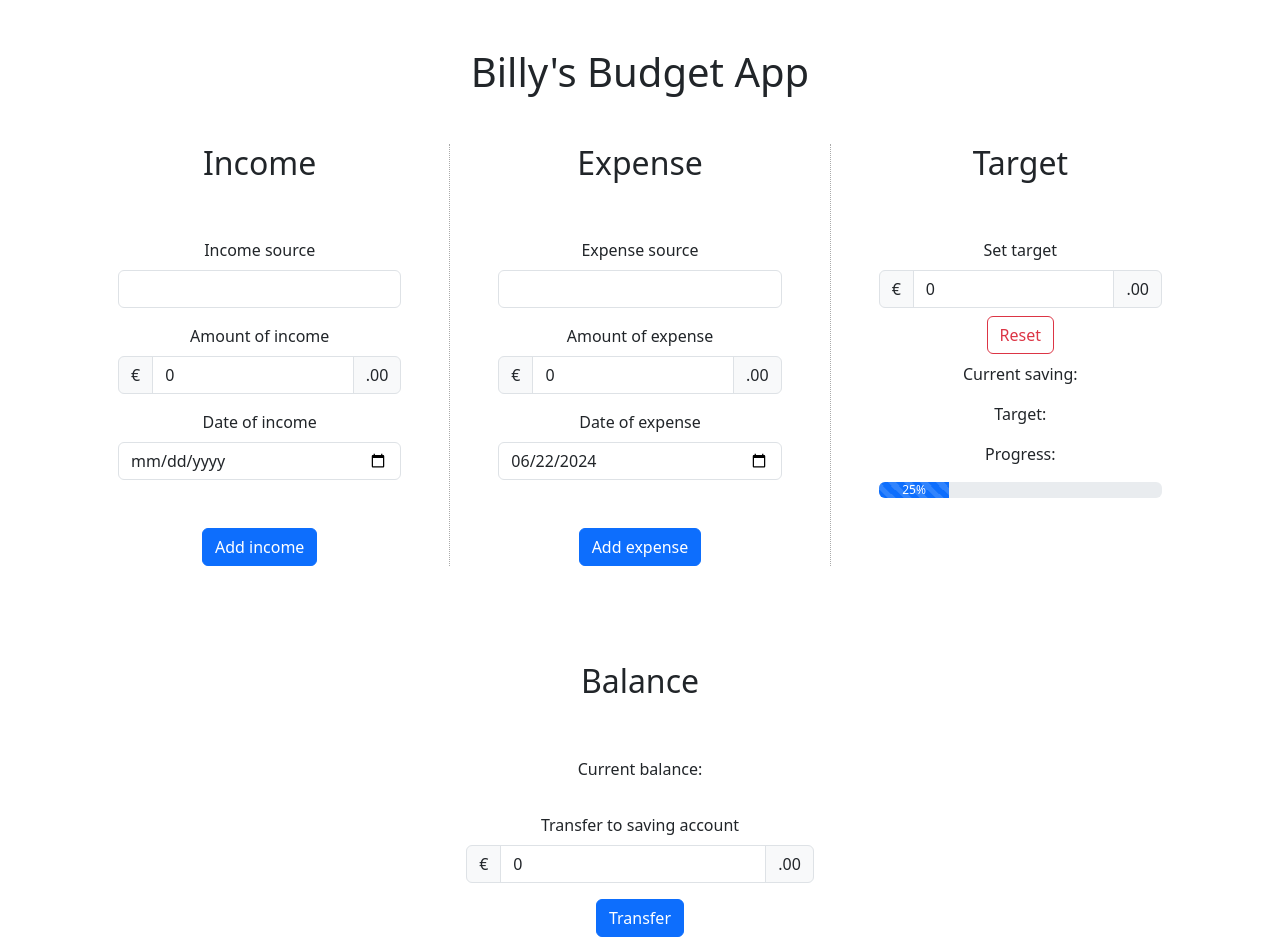
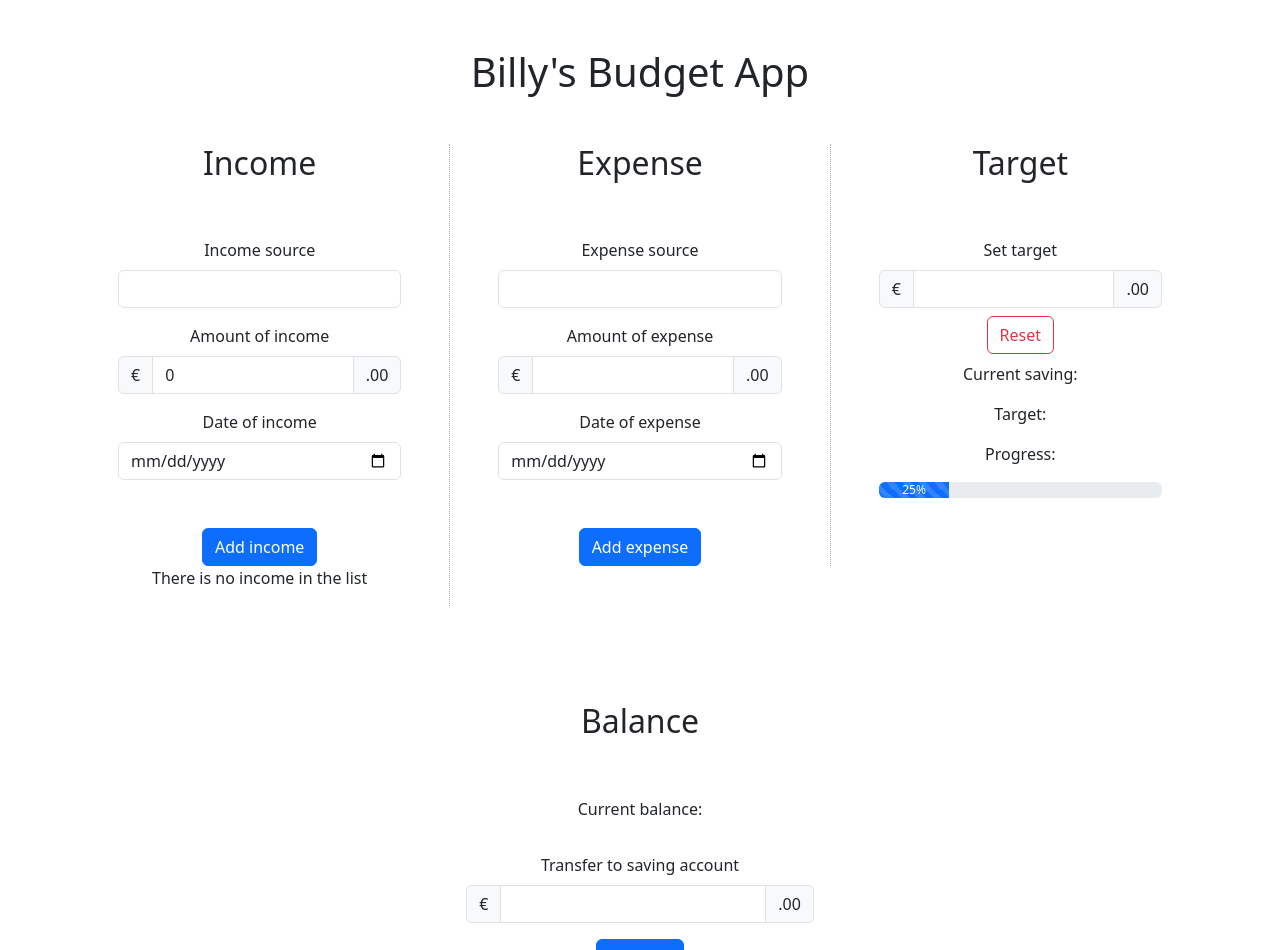
Before and after one commit to billymohajeri/react-budget-app, a React (Vite) app: page / in a window 1280 px wide. Shown: the top 950 px of the page. Built offline with nearby package versions, Linux system fonts and the light colour scheme.

Commit message:
Add incomes list

```diff
--- a/src/App.tsx
+++ b/src/App.tsx
@@ -5,8 +5,6 @@ import Target from "./components/Target";
 
 import { ToastContainer } from "react-toastify";
 import "react-toastify/dist/ReactToastify.css";
-
-export const today = new Date().toISOString().split("T")[0];
 
 function App() {
   return (
--- a/src/components/Balance.tsx
+++ b/src/components/Balance.tsx
@@ -14,7 +14,6 @@ export const Balance = () => {
           className="form-control"
           aria-label="Amount (to the nearest dollar)"
           min={0}
-          defaultValue={0}
         />
         <span className="input-group-text">.00</span>
       </div>
--- a/src/components/Expense.tsx
+++ b/src/components/Expense.tsx
@@ -1,5 +1,3 @@
-import { today } from "../App";
-
 export const Expense = () => {
   return (
     <>
@@ -21,7 +19,6 @@ export const Expense = () => {
           className="form-control"
           aria-label="Amount (to the nearest dollar)"
           min={0}
-          defaultValue={0}
         />
         <span className="input-group-text">.00</span>
       </div>
@@ -34,7 +31,6 @@ export const Expense = () => {
           type="date"
           className="form-control"
           id="date-input-expense"
-          defaultValue={today}
         />
       </div>
 
--- a/src/components/Income.tsx
+++ b/src/components/Income.tsx
@@ -3,12 +3,19 @@ import { ChangeEvent, FormEvent, useState } from "react";
 import { toast } from "react-toastify";
 import { nanoid } from "nanoid";
 
+type IncomeType = {
+  incomeSource: string;
+  incomeAmount: number;
+  incomeDate: string;
+};
+
 const Income = () => {
-  const [income, setIncome] = useState({
+  const [income, setIncome] = useState<IncomeType>({
     incomeSource: "",
     incomeAmount: 0,
     incomeDate: "",
   });
+  const [incomes, setIncomes] = useState<IncomeType[]>([]);
 
   const handleChange = (event: ChangeEvent<HTMLInputElement>) => {
     setIncome((prevState) => {
@@ -63,7 +70,6 @@ const Income = () => {
             className="form-control"
             aria-label="Amount (to the nearest euro)"
             min={0}
-            defaultValue={0}
             required
             onChange={handleChange}
           />
@@ -89,6 +95,13 @@ const Income = () => {
           Add income
         </button>
       </form>
+      {incomes && incomes.length ? (
+        <ul>
+          <li>aaa</li>
+        </ul>
+      ) : (
+        <p>There is no income in the list</p>
+      )}
     </>
   );
 };
--- a/src/components/Target.tsx
+++ b/src/components/Target.tsx
@@ -14,7 +14,6 @@ const Target = () => {
           className="form-control"
           aria-label="Amount (to the nearest dollar)"
           min={0}
-          defaultValue={0}
         />
         <span className="input-group-text">.00</span>
       </div>
```
